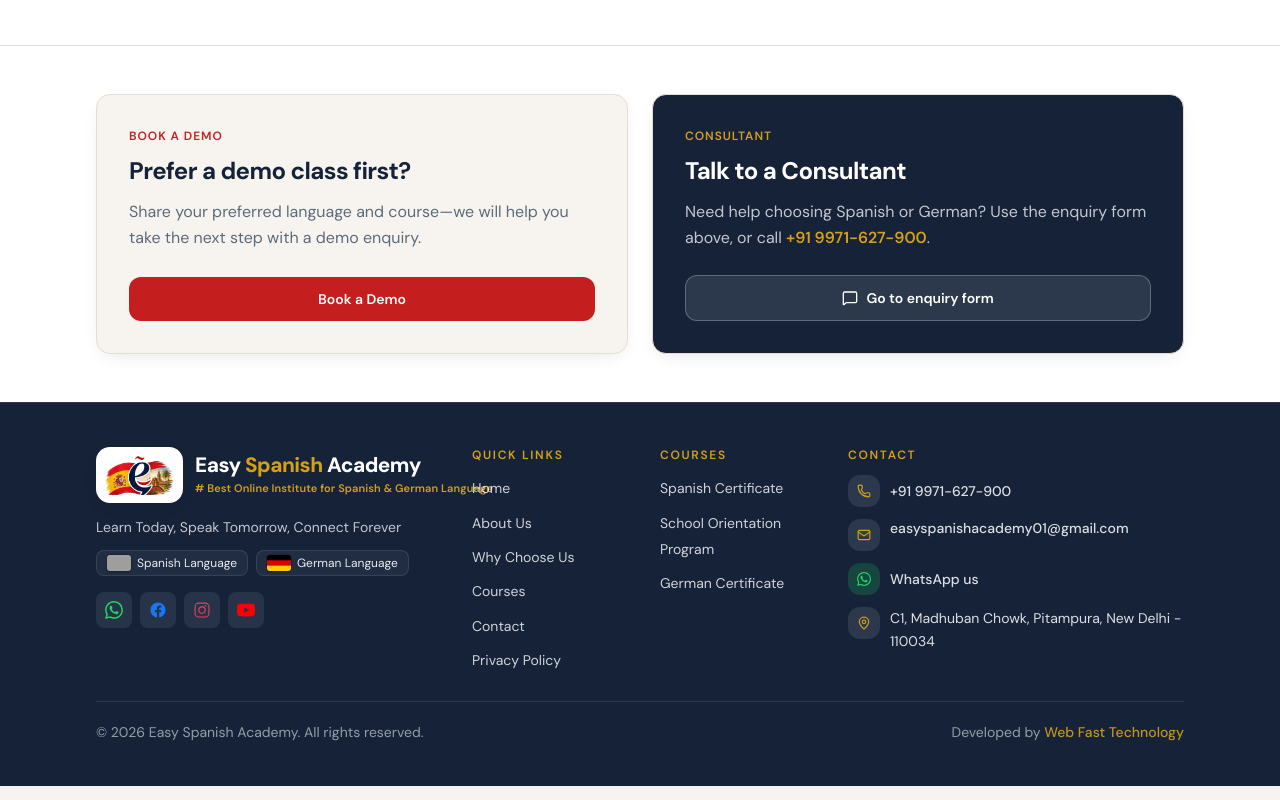
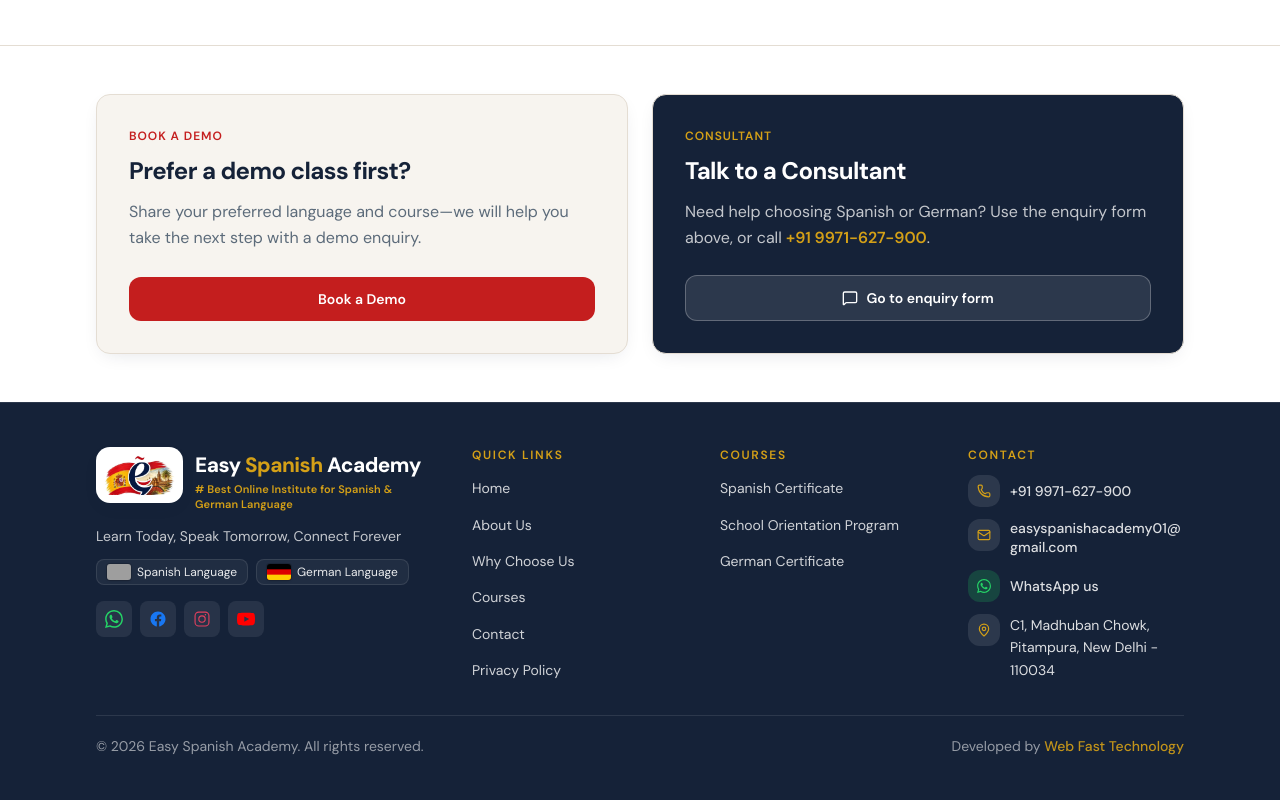
Before and after one commit to JagadeeshVajrapu/easy-spanish-academy, a Next.js app: page /contact in a window 1280 px wide. Shown: the part 2036-2836 px from the top of the page. Built offline with nearby package versions, Linux system fonts and the light colour scheme; grey boxes are pictures that could not be loaded.

Commit message:
footer updated

```diff
--- a/src/components/layout/Footer.tsx
+++ b/src/components/layout/Footer.tsx
@@ -54,12 +54,15 @@
   return (
     <footer className="border-t border-white/10 bg-esa-navy text-white">
       <div className="container-esa py-9 md:py-10 lg:py-11">
-        <div className="grid grid-cols-2 gap-x-6 gap-y-8 sm:gap-x-8 md:grid-cols-12 md:items-start lg:gap-x-10">
-          {/* Brand */}
-          <div className="col-span-2 md:col-span-12 lg:col-span-4">
-            <Link href="/" className="inline-flex items-start gap-3 focus-esa">
+        <div className="grid gap-8 lg:grid-cols-12 lg:gap-x-8 lg:gap-y-10 xl:gap-x-10">
+          {/* Brand — own column, never overlaps links */}
+          <div className="min-w-0 lg:col-span-4">
+            <Link
+              href="/"
+              className="flex max-w-full items-start gap-3 focus-esa"
+            >
               <BrandLogo size="footer" />
-              <BrandWordmark tone="dark" className="pt-0.5" />
+              <BrandWordmark tone="dark" className="min-w-0 flex-1 pt-0.5" />
             </Link>
             <p className="mt-3 max-w-sm text-sm leading-relaxed text-white/75">
               {SITE.tagline}
@@ -75,10 +78,11 @@
             <SocialLinks className="mt-4" />
           </div>
 
-          {/* Quick Links */}
-          <div className="col-span-1 md:col-span-4 lg:col-span-2">
+          {/* Link columns */}
+          <div className="grid grid-cols-2 gap-x-6 gap-y-8 sm:gap-x-8 md:grid-cols-3 lg:col-span-8 lg:gap-x-8">
+            <div className="min-w-0">
               <FooterHeading>Quick Links</FooterHeading>
-            <ul className="mt-3 space-y-2">
+              <ul className="mt-3 space-y-2.5">
                 {FOOTER_LINKS.explore.map((link) => (
                   <li key={link.href}>
                     <FooterLink href={link.href}>{link.label}</FooterLink>
@@ -87,10 +91,9 @@
               </ul>
             </div>
 
-          {/* Courses */}
-          <div className="col-span-1 md:col-span-4 lg:col-span-2">
+            <div className="min-w-0">
               <FooterHeading>Courses</FooterHeading>
-            <ul className="mt-3 space-y-2">
+              <ul className="mt-3 space-y-2.5">
                 {FOOTER_LINKS.courses.map((link) => (
                   <li key={link.href}>
                     <FooterLink href={link.href}>{link.label}</FooterLink>
@@ -99,8 +102,7 @@
               </ul>
             </div>
 
-          {/* Contact */}
-          <div className="col-span-2 md:col-span-4 lg:col-span-4">
+            <div className="col-span-2 min-w-0 md:col-span-1">
               <FooterHeading>Contact</FooterHeading>
               <ul className="mt-3 space-y-3">
                 <li>
@@ -158,8 +160,9 @@
               </ul>
             </div>
           </div>
+        </div>
 
-        <div className="mt-7 flex flex-col gap-2 border-t border-white/10 pt-5 text-xs text-white/55 sm:flex-row sm:flex-wrap sm:items-center sm:justify-between sm:gap-x-4 sm:gap-y-2 sm:text-sm">
+        <div className="mt-8 flex flex-col gap-2 border-t border-white/10 pt-5 text-xs text-white/55 sm:flex-row sm:flex-wrap sm:items-center sm:justify-between sm:gap-x-4 sm:gap-y-2 sm:text-sm">
           <p className="shrink-0">© 2026 Easy Spanish Academy. All rights reserved.</p>
           <p>
             Developed by{" "}
--- a/src/components/ui/BrandLogo.tsx
+++ b/src/components/ui/BrandLogo.tsx
@@ -41,11 +41,9 @@
       {showTagline ? (
         <span
           className={cn(
-            "mt-0.5 block text-[10px] font-semibold tracking-[0.01em] sm:text-[11px]",
-            // Keep tagline out of the crowded nav row; footer can show it.
-            isLight
-              ? "hidden text-esa-red"
-              : "whitespace-normal text-esa-gold sm:whitespace-nowrap",
+            "mt-0.5 block max-w-full text-[10px] font-semibold leading-snug tracking-[0.01em] sm:text-[11px]",
+            // Nav: hide tagline. Footer: always wrap so it never spills into other columns.
+            isLight ? "hidden text-esa-red" : "whitespace-normal text-esa-gold",
           )}
           title={SITE.instituteTagline}
         >
```
Lines whose indentation alone changed are shown as unchanged.
